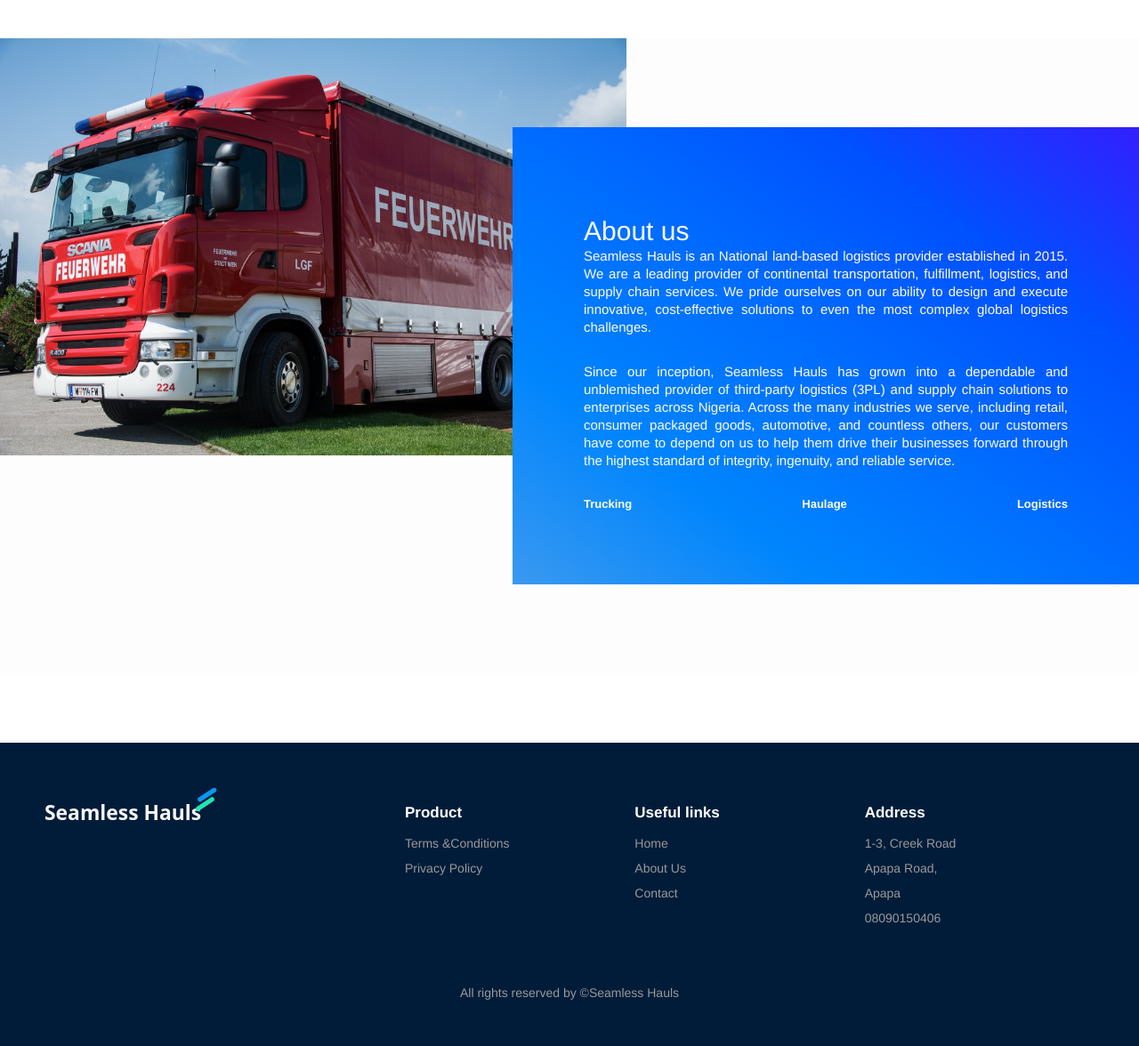
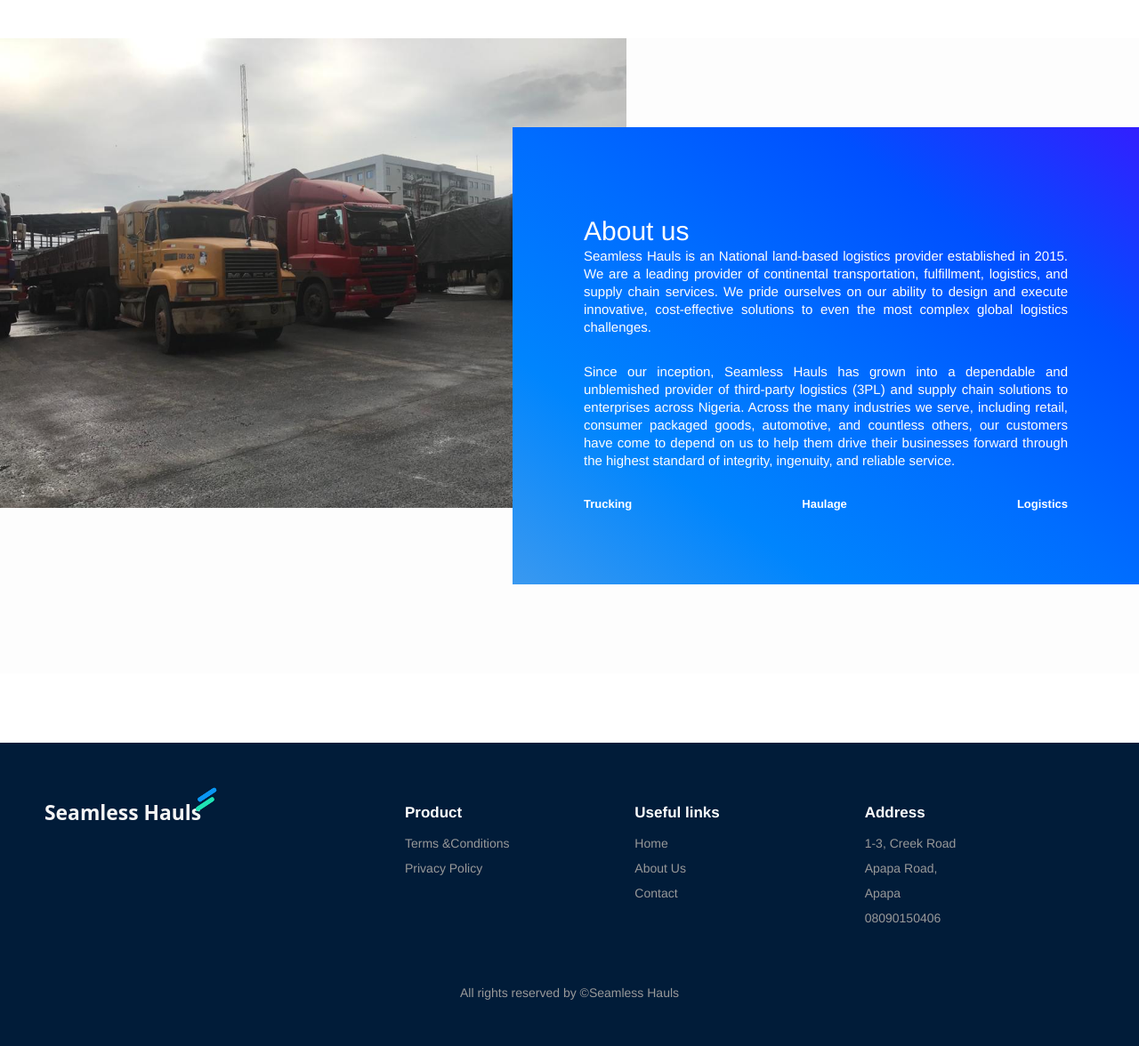
Before and after one commit to grreenkk/Seamless-Hauls-Django, a Django app: page /about_us.html in a window 1280 px wide. Shown: the part 130-1306 px from the top of the page at 89% size. Run offline with Django 3.2, Linux system fonts and the light colour scheme; some libraries are stand-ins or nearby versions; some web fonts are replaced.

Commit message:
changed pic

```diff
--- a/static/website/css/about_us.css
+++ b/static/website/css/about_us.css
@@ -60,7 +60,7 @@
 
 
 .about-section {
-    background-image: url(portfolio4.jpg);
+    background-image: url(new.jpg);
     background-size: 55%;
     background-repeat: no-repeat;
     background-color: #fdfdfd;
```
Also changed, not shown: static/website/css/new.jpg (added).
